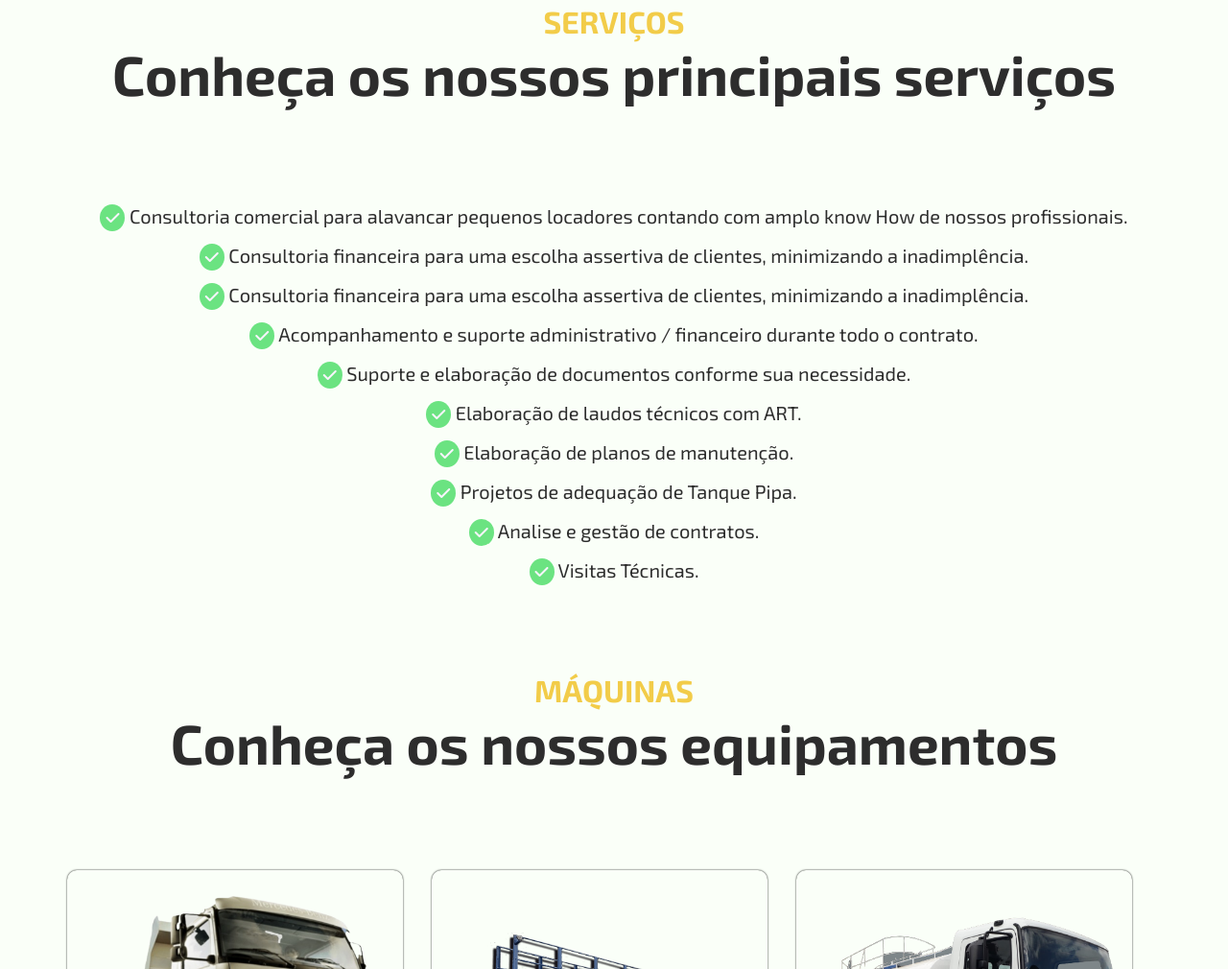
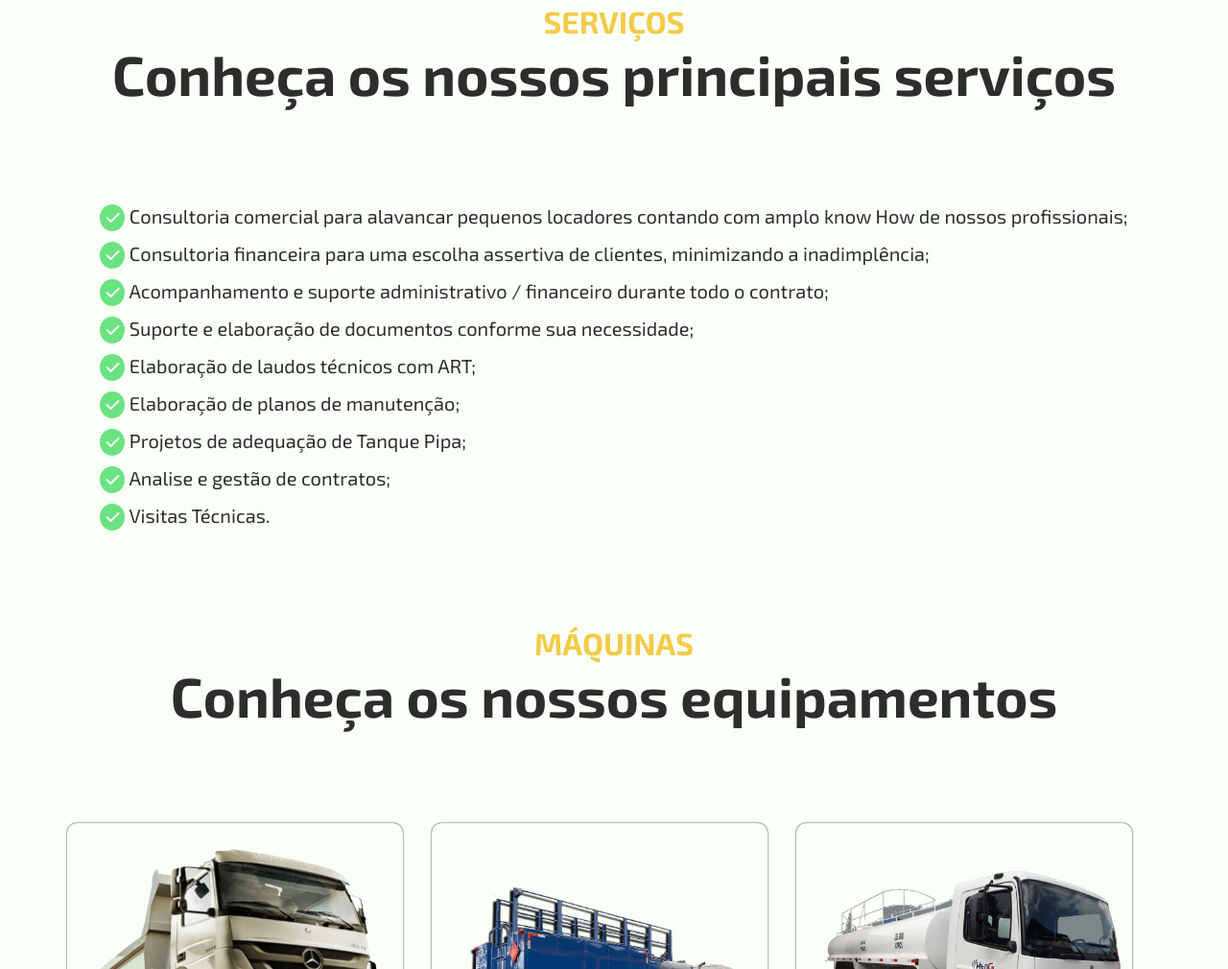
Before and after one commit to andrefavaro/hengi_locadora, a plain HTML site: page index.html in a window 1280 px wide. Shown: the part 2142-3152 px from the top of the page at 96% size. Drawn offline with nearby package versions, Linux system fonts and the light colour scheme.

Commit message:
Consertar alinhamento da lista dos serviços

```diff
--- a/assets/css/layout/landing_page/services.css
+++ b/assets/css/layout/landing_page/services.css
@@ -99,6 +99,11 @@
   width: 100%;
 }
 
+.list__service {
+  margin-bottom: 0.8rem;
+  text-align: left;
+}
+
 .item__text-box ul {
   width: 100%;
 }
--- a/index.html
+++ b/index.html
@@ -311,79 +311,47 @@
         </div>
 
         <div class="container__services">
-          <div class="item__text-box">
-            <p class="text-box__text">
+          <ul>
+            <li class="text-box__text list__service">
               <i class="item__icon-list fa-solid fa-check icon-box__icon"></i>
               Consultoria comercial para alavancar pequenos locadores contando
-              com amplo know How de nossos profissionais.
-            </p>
-          </div>
-
-          <div class="item__text-box">
-            <p class="text-box__text">
+              com amplo know How de nossos profissionais;
+            </li>
+            <li class="text-box__text list__service">
               <i class="item__icon-list fa-solid fa-check icon-box__icon"></i>
               Consultoria financeira para uma escolha assertiva de clientes,
-              minimizando a inadimplência.
-            </p>
-          </div>
-
-          <div class="item__text-box">
-            <p class="text-box__text">
-              <i class="item__icon-list fa-solid fa-check icon-box__icon"></i>
-              Consultoria financeira para uma escolha assertiva de clientes,
-              minimizando a inadimplência.
-            </p>
-          </div>
-
-          <div class="item__text-box">
-            <p class="text-box__text">
+              minimizando a inadimplência;
+            </li>
+            <li class="text-box__text list__service">
               <i class="item__icon-list fa-solid fa-check icon-box__icon"></i>
               Acompanhamento e suporte administrativo / financeiro durante todo
-              o contrato.
-            </p>
-          </div>
-
-          <div class="item__text-box">
-            <p class="text-box__text">
+              o contrato;
+            </li>
+            <li class="text-box__text list__service">
               <i class="item__icon-list fa-solid fa-check icon-box__icon"></i>
-              Suporte e elaboração de documentos conforme sua necessidade.
-            </p>
-          </div>
-
-          <div class="item__text-box">
-            <p class="text-box__text">
+              Suporte e elaboração de documentos conforme sua necessidade;
+            </li>
+            <li class="text-box__text list__service">
               <i class="item__icon-list fa-solid fa-check icon-box__icon"></i>
-              Elaboração de laudos técnicos com ART.
-            </p>
-          </div>
-
-          <div class="item__text-box">
-            <p class="text-box__text">
+              Elaboração de laudos técnicos com ART;
+            </li>
+            <li class="text-box__text list__service">
               <i class="item__icon-list fa-solid fa-check icon-box__icon"></i>
-              Elaboração de planos de manutenção.
-            </p>
-          </div>
-
-          <div class="item__text-box">
-            <p class="text-box__text">
+              Elaboração de planos de manutenção;
+            </li>
+            <li class="text-box__text list__service">
               <i class="item__icon-list fa-solid fa-check icon-box__icon"></i>
-              Projetos de adequação de Tanque Pipa.
-            </p>
-          </div>
-
-          <div class="item__text-box">
-            <p class="text-box__text">
+              Projetos de adequação de Tanque Pipa;
+            </li>
+            <li class="text-box__text list__service">
               <i class="item__icon-list fa-solid fa-check icon-box__icon"></i>
-              Analise e gestão de contratos.
-            </p>
-          </div>
-
-          <div class="item__text-box">
-            <p class="text-box__text">
+              Analise e gestão de contratos;
+            </li>
+            <li class="text-box__text list__service">
               <i class="item__icon-list fa-solid fa-check icon-box__icon"></i>
               Visitas Técnicas.
-            </p>
-          </div>
+            </li>
+          </ul>
         </div>
       </section>
       <section class="services" id="maquinas">
```
